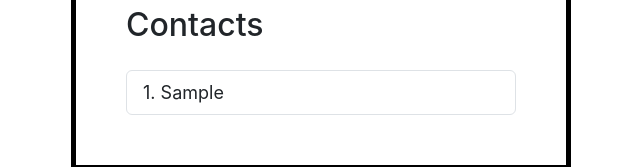
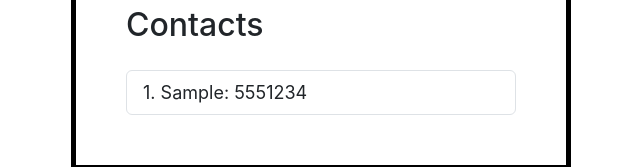
Before and after one commit to ortursucceeh/react-phonebook, a React (Create React App) app: page / in a window 1280 px wide. Both pictures are taken after typing "Sample", "5551234" into the empty fields and a click on the button "Add Contact". Shown: the part 521-688 px from the top of the page, without its empty margins (319-959 px from the left). Built offline with nearby package versions, Linux system fonts and the light colour scheme.

Commit message:
code refactoring

```diff
--- a/src/components/App.jsx
+++ b/src/components/App.jsx
@@ -1,13 +1,15 @@
 import { Component } from "react";
 import css from './App.module.css';
-import Phonebook from "./Phonebook/Phonebook";
+import Phonebook from "./ContactForm/ContactForm";
 import { nanoid } from "nanoid";
 import Contacts from "./Contacts/Contacts";
 
 export class App extends Component {
   state = {
     contacts: [],
-    name: ''
+    name: '',
+    number: '',
+    filter: ''
   }
 
   createUser = (data) => {
--- a/src/components/Contact/Contact.js
+++ b/src/components/Contact/Contact.js
@@ -7,7 +7,9 @@ class Contact extends Component {
     console.log('contact :>> ', contact);
 
     return (
-      <li className={`${css['contact']} list-group-item`}>{contact.name}</li>
+      <li className={`${css['contact']} list-group-item`}>
+        {contact.name}: {contact.number}
+      </li>
     );
   }
 }
--- a/src/components/Phonebook/Phonebook.js
+++ b/src/components/ContactForm/ContactForm.js
@@ -1,7 +1,7 @@
 import { Component } from 'react';
-import css from './Phonebook.module.css';
+import css from './ContactForm.module.css';
 
-class Phonebook extends Component {
+class ContactForm extends Component {
   handleSubmit = evt => {
     const { createUser } = this.props;
     evt.preventDefault();
@@ -56,4 +56,4 @@ class Phonebook extends Component {
   }
 }
 
-export default Phonebook;
+export default ContactForm;
```
Also changed, not shown: src/components/ContactForm/ContactForm.module.css (renamed from src/components/Phonebook/Phonebook.module.css).
